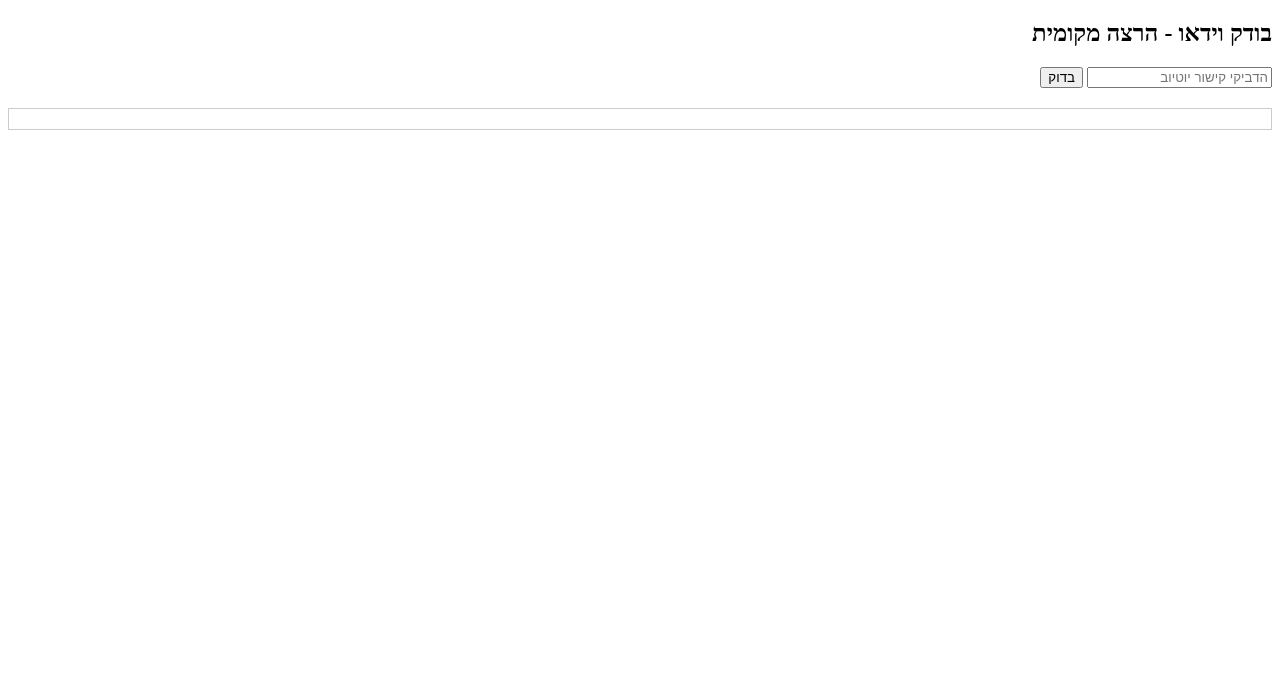
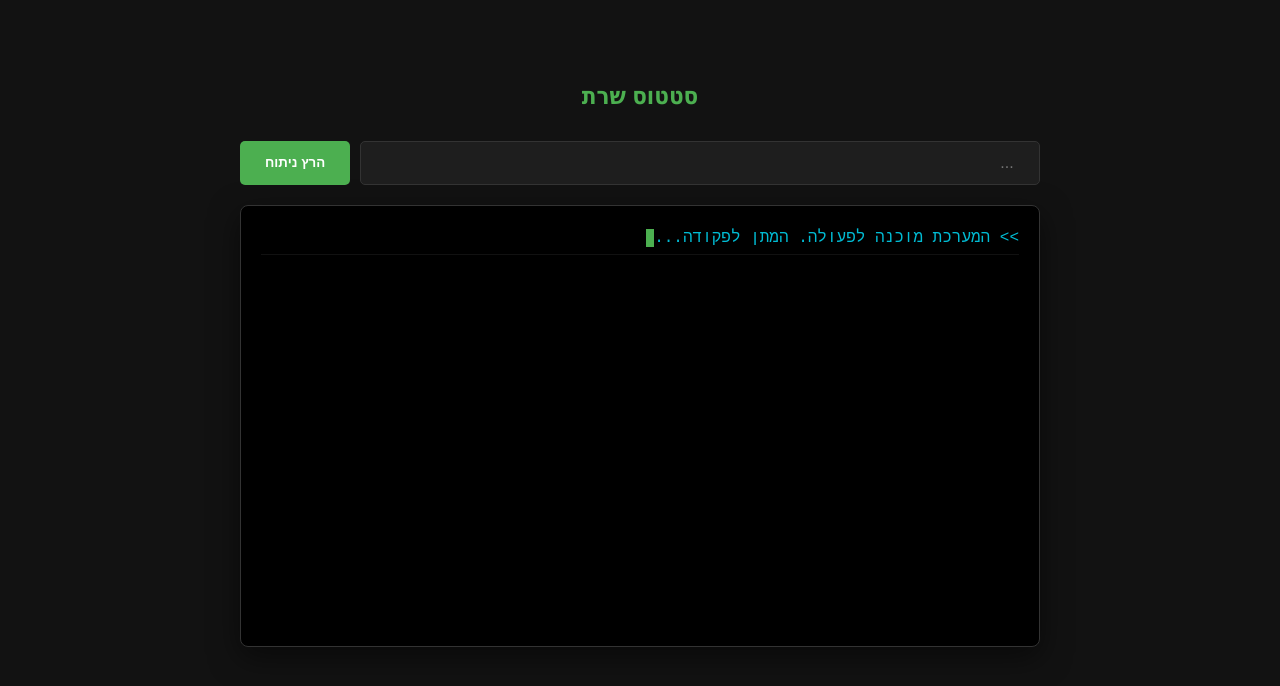
Before and after one commit to ChaniGlazer/netfree, a plain HTML site: page index.html in a window 1280 px wide. Drawn offline with Linux system fonts and the light colour scheme.

```diff
--- a/index.html
+++ b/index.html
@@ -2,35 +2,176 @@
 <html lang="he" dir="rtl">
 <head>
     <meta charset="UTF-8">
-    <title>בדיקה לוקלית</title>
+    <meta name="viewport" content="width=device-width, initial-scale=1.0">
+    <title>מערכת ניתוח AI - לוגים בזמן אמת</title>
+    <style>
+        body {
+            font-family: 'Segoe UI', Tahoma, Geneva, Verdana, sans-serif;
+            background-color: #121212;
+            color: #e0e0e0;
+            display: flex;
+            flex-direction: column;
+            align-items: center;
+            padding: 50px;
+        }
+
+        .container {
+            width: 100%;
+            max-width: 800px;
+        }
+
+        h2 {
+            color: #4CAF50;
+            text-align: center;
+            margin-bottom: 30px;
+        }
+
+        .input-group {
+            display: flex;
+            gap: 10px;
+            margin-bottom: 20px;
+        }
+
+        input {
+            flex: 1;
+            padding: 12px;
+            border-radius: 5px;
+            border: 1px solid #333;
+            background: #1e1e1e;
+            color: white;
+            font-size: 16px;
+        }
+
+        button {
+            padding: 12px 25px;
+            background-color: #4CAF50;
+            color: white;
+            border: none;
+            border-radius: 5px;
+            cursor: pointer;
+            font-weight: bold;
+            transition: background 0.3s;
+        }
+
+        button:hover {
+            background-color: #45a049;
+        }
+
+        button:disabled {
+            background-color: #555;
+            cursor: not-allowed;
+        }
+
+        /* עיצוב הטרמינל / לוגים */
+        #console {
+            background-color: #000;
+            border: 1px solid #333;
+            border-radius: 8px;
+            padding: 20px;
+            height: 400px;
+            overflow-y: auto;
+            font-family: 'Courier New', Courier, monospace;
+            box-shadow: 0 10px 30px rgba(0,0,0,0.5);
+            line-height: 1.5;
+        }
+
+        .log-entry {
+            margin-bottom: 8px;
+            border-bottom: 1px solid #111;
+            padding-bottom: 4px;
+        }
+
+        .timestamp { color: #888; font-size: 0.85em; margin-left: 10px; }
+        .status-info { color: #00bcd4; }   /* תכלת למידע */
+        .status-success { color: #4CAF50; } /* ירוק להצלחה */
+        .status-error { color: #f44336; }   /* אדום לשגיאה */
+        .status-wait { color: #ffeb3b; }    /* צהוב להמתנה */
+
+        /* אנימציה של סמן מהבהב */
+        .cursor {
+            display: inline-block;
+            width: 8px;
+            height: 18px;
+            background: #4CAF50;
+            animation: blink 1s infinite;
+            vertical-align: middle;
+        }
+
+        @keyframes blink { 50% { opacity: 0; } }
+    </style>
 </head>
 <body>
-    <h2>בודק וידאו - הרצה מקומית</h2>
-    <input type="text" id="videoUrl" placeholder="הדביקי קישור יוטיוב">
-    <button onclick="checkVideo()">בדוק</button>
-    <div id="result" style="margin-top:20px; border: 1px solid #ccc; padding: 10px;"></div>
+
+<div class="container">
+    <h2>  סטטוס שרת</h2>
+
+    <div class="input-group">
+        <input type="text" id="videoUrl" placeholder="   ...">
+        <button id="btnCheck" onclick="checkVideo()">הרץ ניתוח</button>
+    </div>
+
+    <div id="console">
+        <div class="log-entry status-info">>> המערכת מוכנה לפעולה. המתן לפקודה...<span class="cursor"></span></div>
+    </div>
+</div>
 
 <script>
+    const logContainer = document.getElementById('console');
+    const btnCheck = document.getElementById('btnCheck');
+
+    function addLog(text, type = 'info') {
+        const now = new Date();
+        const timeStr = now.toLocaleTimeString();
+
+        const entry = document.createElement('div');
+        entry.className = `log-entry status-${type}`;
+        entry.innerHTML = `<span class="timestamp">[${timeStr}]</span> > ${text}`;
+
+        logContainer.appendChild(entry);
+        logContainer.scrollTop = logContainer.scrollHeight; // גלילה אוטומטית למטה
+    }
+
     async function checkVideo() {
         const url = document.getElementById('videoUrl').value;
-            const resultDiv = document.getElementById('result');
-            resultDiv.innerText = "מנתח... נא להמתין";
+        if (!url) {
+            addLog("שגיאה: לא הוזן קישור!", "error");
+            return;
+        }
+
+        // הכנת הממשק
+        btnCheck.disabled = true;
+        addLog(`מתחיל ניתוח עבור: ${url}`, "info");
+        addLog("מתחבר לשרת ב-Render...", "wait");
+        addLog("שולח בקשה ל-GPT-4o Vision ומוריד פריימים...", "wait");
 
         try {
-                // שימי לב שזו הכתובת המדויקת מהצילום מסך שלך
-                const response = await fetch('https://netfree.onrender.com/analyze', {
+            // שימי לב: עדכנתי לכתובת החדשה שלך מרנדר
+            const response = await fetch('https://netfree-32wy.onrender.com/analyze', {
                 method: 'POST',
                 headers: { 'Content-Type': 'application/json' },
                 body: JSON.stringify({ url: url })
             });
 
             const data = await response.json();
-                resultDiv.innerText = "תוצאה: " + JSON.stringify(data, null, 2);
+
+            if (data.decision.includes("ALLOW")) {
+                addLog("תוצאת ניתוח: הוידאו אושר (ALLOW)", "success");
+                addLog(`פירוט: ${data.decision}`, "success");
+            } else {
+                addLog("תוצאת ניתוח: הוידאו נחסם (BLOCK)", "error");
+                addLog(`סיבה: ${data.decision}`, "error");
+            }
+
         } catch (error) {
-                resultDiv.innerText = "שגיאה: " + error.message + ". ודאי שהשרת בפייתון רץ וש-CORS מותקן.";
-                console.error(error);
+            addLog(`שגיאת תקשורת: ${error.message}`, "error");
+            addLog("ודאי שנטפרי מאשרים את הכתובת onrender.com", "info");
+        } finally {
+            btnCheck.disabled = false;
+            addLog("הפעולה הסתיימה.", "info");
+            logContainer.innerHTML += '<span class="cursor"></span>'; // מחזיר את הסמן המהבהב לסוף
         }
     }
 </script>
+
 </body>
 </html>
```
Also changed, not shown: public/07SemI3h5Us_frame_1.jpg (added), public/07SemI3h5Us_frame_2.jpg (added), public/07SemI3h5Us_frame_3.jpg (added). Lines whose indentation alone changed are shown as unchanged.
